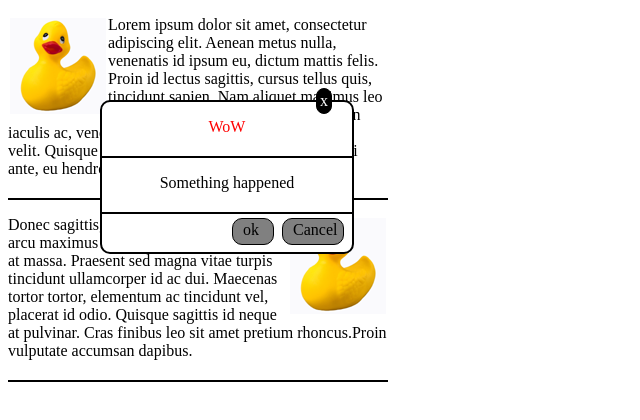
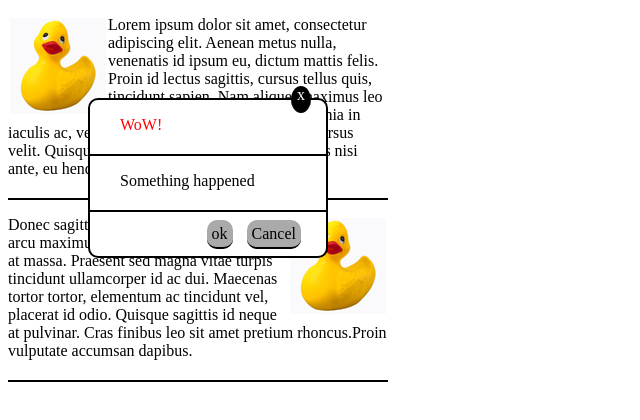
Before and after one commit to greenfox-velox/zsoltfekete, a plain HTML site: page week-02/day-01/Problem_4/Problem_4.html in a window 1280 px wide. Shown: the whole page, without its empty margins (0-640 px from the left). Drawn offline with Linux system fonts and the light colour scheme.

Commit message:
Simplification in the CSS

```diff
--- a/week-02/day-01/Problem_4/Problem_4.css
+++ b/week-02/day-01/Problem_4/Problem_4.css
@@ -2,75 +2,73 @@
    max-width: 380px;
    max-height: 550px;
 }
-p{
+
+p {
   border-bottom: 2px solid black;
-  padding-bottom: 20px
+  padding-bottom: 20px;
 }
-img{
+
+img {
   padding: 2px
 }
+
 .duck1{
   float: left;
 }
+
 .duck2{
   float: right;
 }
-.message{
-   width: 250px;
-   height:150px;
-   border:2px solid black;
-   z-index: 1;
-   position: absolute;
+
+.message {
+  box-sizing: border-box;
+  width: 240px;
+  height: 160px;
+  border: 2px solid;
   border-radius: 10px;
-   left:100px;
-   top:100px;
-   background: white;
-}
-.Exit{
-border-radius: 10px;
-box-sizing: border-box;
-border: 1px solid black;
-padding: 3px;
-background-color: black;
-color: white;
-position: absolute;
-right:20px;
-top:-30px;
-}
-.First{
-text-align: center;
-color: red;
-}
-.Second{
-text-align: center;
-}
-.Button{
+  background: #fff;
   position: relative;
-}
-.Ok{
-padding-top: 2px;
-padding-left:10px;
-padding-right: 10px;
-padding-bottom: 5px;
-width: 20px;
-background-color: grey;
-border: 1px solid black;
-border-radius: 10px;
-position: absolute;
-left: 130px;
-top: -28px;
+  left: 80px;
+  top: -300px;
 }
 
-.Cancel{
-padding-top: 2px;
-padding-left:10px;
-padding-right: 30px;
-padding-bottom: 5px;
+.exit {
+  color: #fff;
+  background: #000;
+  border-radius: 50%;
   width: 20px;
-background-color: grey;
-border: 1px solid black;
+  height: 5px;
+  text-align: center;
+  position: absolute;
+  right: 15px;
+  top: -30px;
+}
+
+.first {
+  color: red;
+  padding-left: 30px;
+}
+
+.second {
+  border-bottom: 2px solid;
+  padding-left: 30px;
+
+}
+
+.button {
+  margin: 5px auto;
+  padding: 15px 20px;
+  position: absolute;
+  right: 0px;
+  top: 105px;
+  z-index: 10;
+}
+
+.ok, .cancel {
+  background: #AAAAAA;
   border-radius: 10px;
-position: absolute;
-left: 180px;
-top: -28px;
+  padding: 5px 5px;
+  margin: 30px 5px;
+  text-align: center;
+  display: inline;
 }
--- a/week-02/day-01/Problem_4/Problem_4.html
+++ b/week-02/day-01/Problem_4/Problem_4.html
@@ -10,15 +10,15 @@
       <p>Lorem ipsum dolor sit amet, consectetur adipiscing elit. Aenean metus nulla, venenatis id ipsum eu, dictum mattis felis. Proin id lectus sagittis, cursus tellus quis, tincidunt sapien. Nam aliquet maximus leo eget posuere. Sed sem ipsum, lacinia in iaculis ac, venenatis a libero. Vivamus efficitur cursus velit. Quisque blandit ultrices dictum. Nam iaculis nisi ante, eu hendrerit dui tincidunt non.</p>
       <img class="duck2" src="duck.png">
       <p>Donec sagittis, nisl nec fringilla gravida, ex arcu maximus orci, nec pulvinar justo ante at massa. Praesent sed magna vitae turpis tincidunt ullamcorper id ac dui. Maecenas tortor tortor, elementum ac tincidunt vel, placerat id odio. Quisque sagittis id neque at pulvinar. Cras finibus leo sit amet pretium rhoncus.Proin vulputate accumsan dapibus.</p>
-   <div class="message">
-     <p class="Exit">x</p>
-     <p class="First">WoW</p>
-     <p class="Second">Something happened</p>
-     <div class="Button">
-       <p class="Ok">ok</p>
-       <p class="Cancel">Cancel</p>
-     </div>
+    <div class="message">
+      <p class="exit">x</p>
+      <p class="first">WoW!</p>
+      <p class="second">Something happened</p>
+      <div class="button">
+        <p class="ok">ok</p>
+        <p class="cancel">Cancel</p>
+      </div>
    </div>
    </div>
-</body>
+  </body>
 </html>
```
Lines whose indentation alone changed are shown as unchanged.
